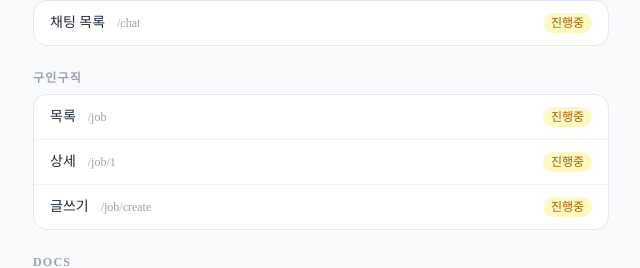
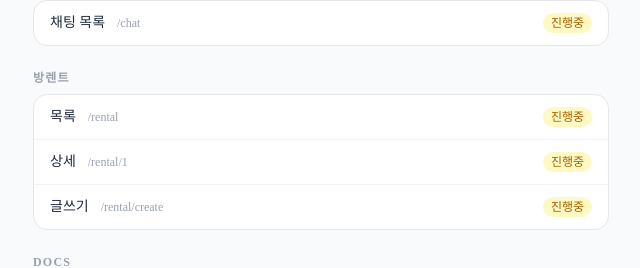
Before and after one commit to FRONTENDBOOTCAMP-17th/kanto, a Next.js app: page / in a window 1280 px wide. Shown: the part 614-882 px from the top of the page, without its empty margins (319-959 px from the left). Built offline with nearby package versions, Linux system fonts and the light colour scheme.

Commit message:
fix: 구인구직 → 방 렌트로 변경

```diff
--- a/src/app/page.tsx
+++ b/src/app/page.tsx
@@ -26,11 +26,11 @@ const pages = [
     items: [{ label: "채팅 목록", path: "/chat", status: "wip" }],
   },
   {
-    category: "구인구직",
+    category: "방렌트",
     items: [
-      { label: "목록", path: "/job", status: "wip" },
-      { label: "상세", path: "/job/1", status: "wip" },
-      { label: "글쓰기", path: "/job/create", status: "wip" },
+      { label: "목록", path: "/rental", status: "wip" },
+      { label: "상세", path: "/rental/1", status: "wip" },
+      { label: "글쓰기", path: "/rental/create", status: "wip" },
     ],
   },
 ];
```
